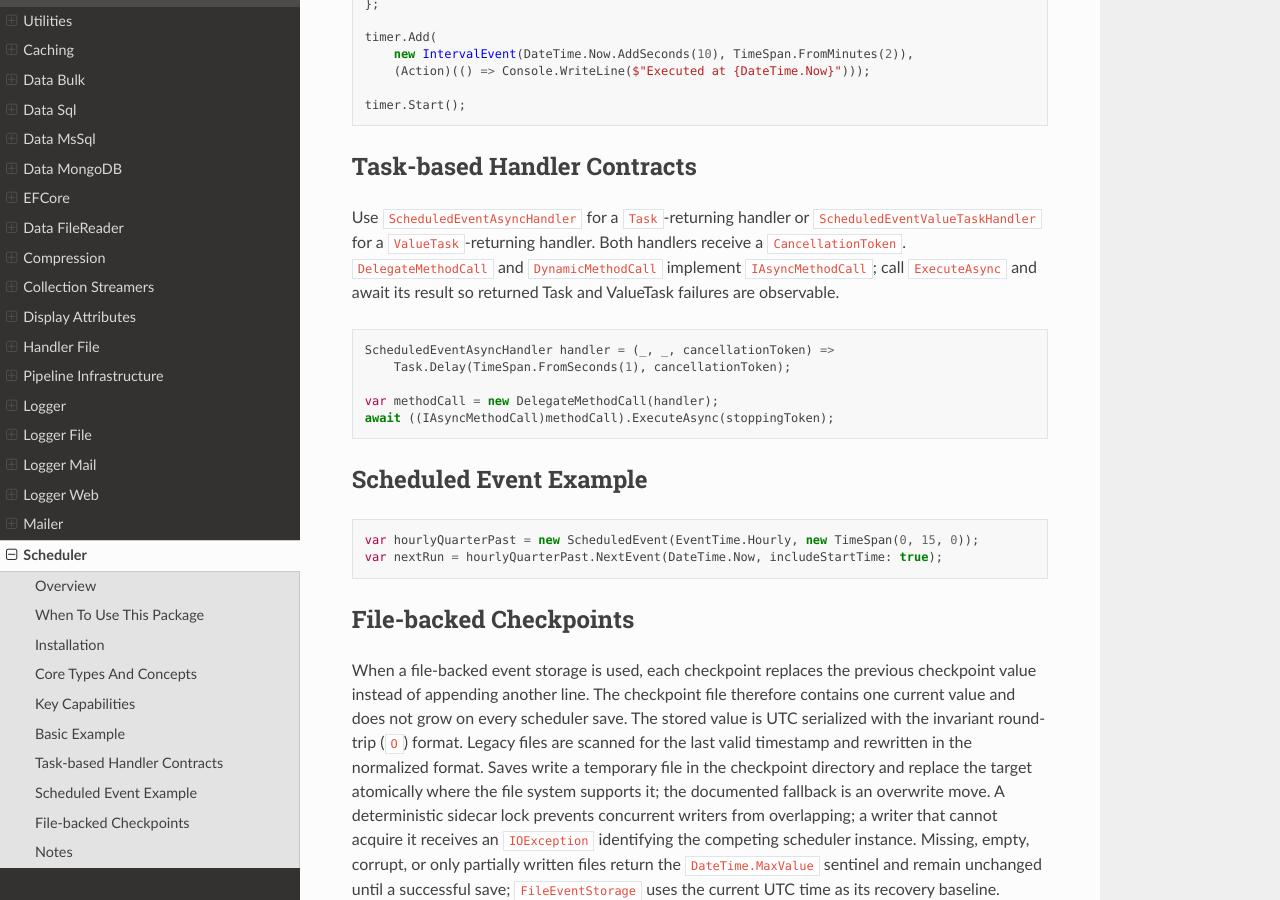
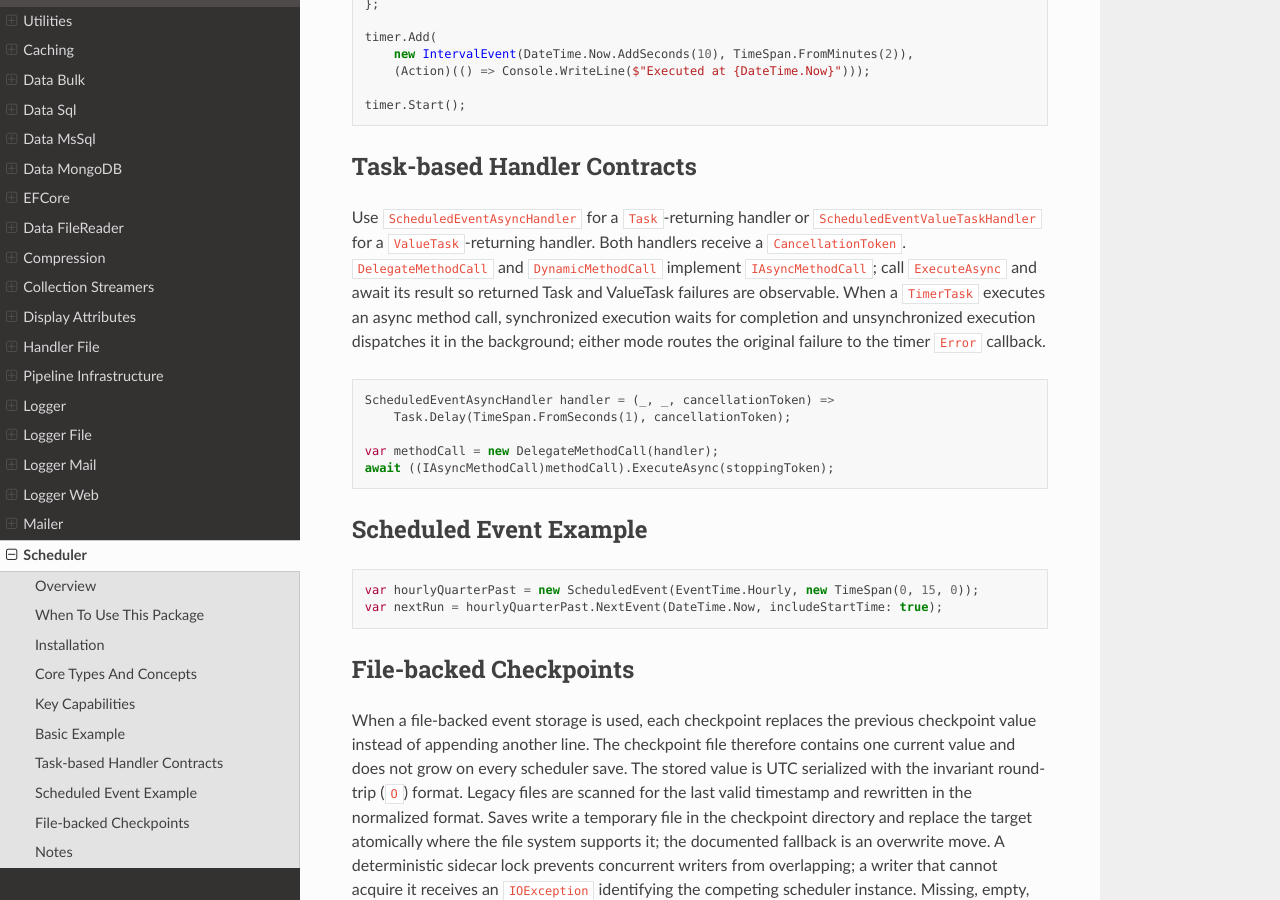
Before and after one commit to BjornWilliams/DocsVersaTul, a Sphinx documentation site: the page built from docs/source/scheduler.rst, in a window 1280 px wide and 900 px high, scrolled down 1843 px. Built offline with Sphinx 7.4.7 and the Read the Docs theme 3.1.0, drawn with Linux system fonts in a browser that asks for light colours.

Commit message:
Document scheduler task error routing
Fixes AB#3000

AB#2998

```diff
--- a/docs/source/scheduler.rst
+++ b/docs/source/scheduler.rst
@@ -90,7 +90,7 @@
 Task-based Handler Contracts
 ----------------------------
 
-Use ``ScheduledEventAsyncHandler`` for a ``Task``-returning handler or ``ScheduledEventValueTaskHandler`` for a ``ValueTask``-returning handler. Both handlers receive a ``CancellationToken``. ``DelegateMethodCall`` and ``DynamicMethodCall`` implement ``IAsyncMethodCall``; call ``ExecuteAsync`` and await its result so returned Task and ValueTask failures are observable.
+Use ``ScheduledEventAsyncHandler`` for a ``Task``-returning handler or ``ScheduledEventValueTaskHandler`` for a ``ValueTask``-returning handler. Both handlers receive a ``CancellationToken``. ``DelegateMethodCall`` and ``DynamicMethodCall`` implement ``IAsyncMethodCall``; call ``ExecuteAsync`` and await its result so returned Task and ValueTask failures are observable. When a ``TimerTask`` executes an async method call, synchronized execution waits for completion and unsynchronized execution dispatches it in the background; either mode routes the original failure to the timer ``Error`` callback.
 
 .. code-block:: csharp
 
```
